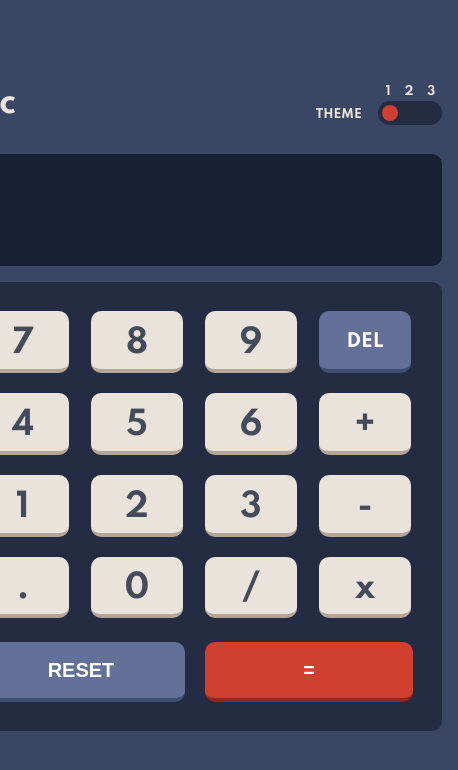
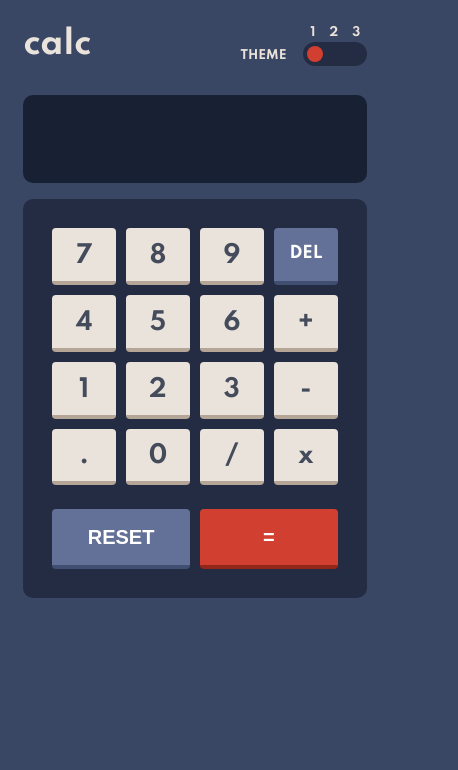
Before and after one commit to unexunderscore/calculator-app, a React (Create React App) app: page / in a window 390 px wide. Shown: the top 770 px of the page, 458 px wide, since content can reach past the window. Built offline with nearby package versions, Linux system fonts and the light colour scheme.

Commit message:
Mobile responsive now, challenge done, deploying the calculator app

```diff
--- a/src/App.css
+++ b/src/App.css
@@ -333,3 +333,57 @@ body, html {
 #thirdTheme:checked ~ .slider::before {
   transform: translate(2.5rem, -50%);
 }
+
+
+@media screen and (max-width: 600px) {
+  .calc-layout{
+    width: 88%;
+    margin-top: 3vh;
+    min-width: 330px;
+  }
+
+  .output-layout{
+    font-size: 32px;
+    height: 5.5rem;
+  }
+
+  .btn-grid{
+    grid-template-columns: 1fr 1fr 1fr 1fr;
+    gap: 10px;
+  }
+
+  .num-btn{
+    font-size: 24px;
+    min-width: 60px;
+    width: auto;
+    height: 40px;
+    border-radius: 4px;
+  }
+
+  .del-btn div {
+    margin-top: 0.2rem;
+    font-size: 16px;
+  }
+
+  .del-btn{
+    min-width: 50px;
+    width: auto;
+    height: 40px;
+    border-radius: 4px;
+  }
+
+  .row-btns {
+    margin-top: 1.5rem;
+    display: grid;
+    grid-template-columns: 1fr 1fr;
+    gap: 10px;
+  }
+
+  .reset-btn, .eq-btn{
+    width: auto;
+    border-radius: 4px;
+
+  }
+
+
+}
```
